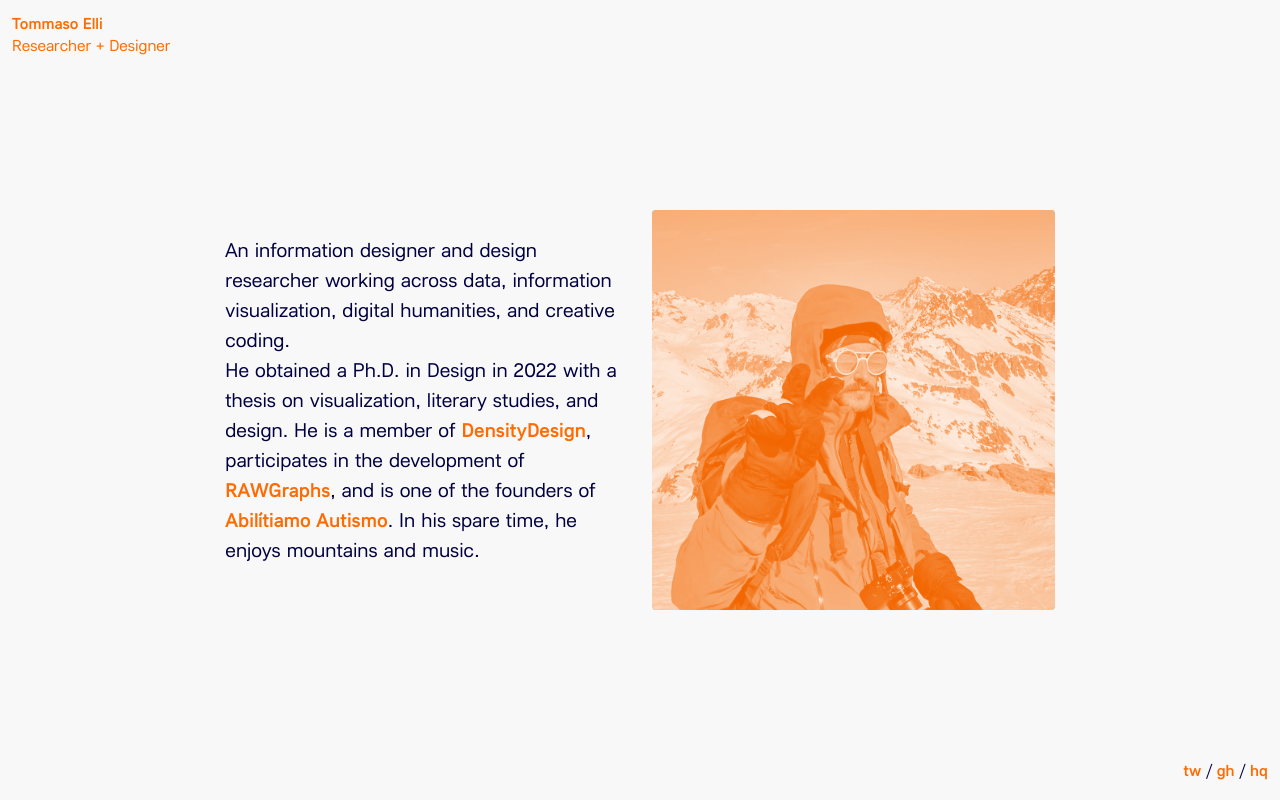
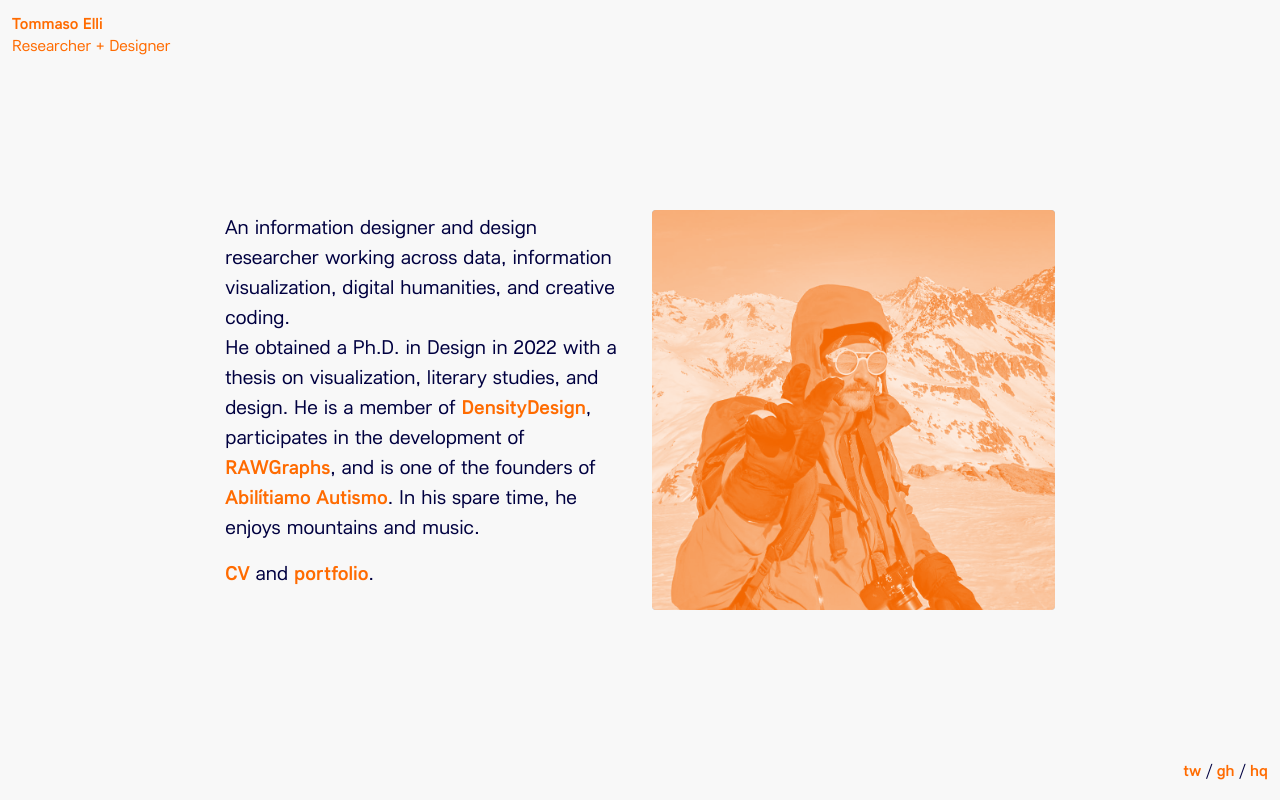
Before and after one commit to iosonosempreio/iosonosempreio.github.io, a Next.js app: page / in a window 1280 px wide. Built offline with nearby package versions, Linux system fonts and the light colour scheme.

Commit message:
Update index.js

```diff
--- a/pages/index.js
+++ b/pages/index.js
@@ -35,6 +35,7 @@ export default function Home() {
 						xl={{ span: 4, offset: 2 }}
 						className={classNames("d-lg-flex", "align-items-lg-center")}
 					>
+						<span>
 							<p className="big">
 								An information designer and design researcher working across data,
 								information visualization, digital humanities, and creative
@@ -51,6 +52,8 @@ export default function Home() {
 								<a href="https://abilitiamo.org/">Abilítiamo Autismo</a>. In his
 								spare time, he enjoys mountains and music.
 							</p>
+							<p className="big"><a href="link-to-file.pdf" download="tommaso-elli-CV.pdf">CV</a> and <a href="https://densitydesign.org/person/tommaso-elli/" target="_blank">portfolio</a>.</p>
+						</span>
 					</Col>
 					<Col
 						xs={{ span: 12, offset: 0, order: 1 }}
@@ -58,7 +61,12 @@ export default function Home() {
 						md={{ span: 8, offset: 2, order: 1 }}
 						lg={{ span: 5, offset: 0, order: 2 }}
 						xl={{ span: 4, offset: 0 }}
-						className={classNames("XXd-flex", "XXalign-items-center", "mb-3", "mb-lg-0")}
+						className={classNames(
+							"XXd-flex",
+							"XXalign-items-center",
+							"mb-3",
+							"mb-lg-0"
+						)}
 					>
 						<div className={classNames("img-fluid", styles.profileImage)}>
 							<div style={{ backgroundImage: `url(${profileImage.src})` }} />
```
Lines whose indentation alone changed are shown as unchanged.
